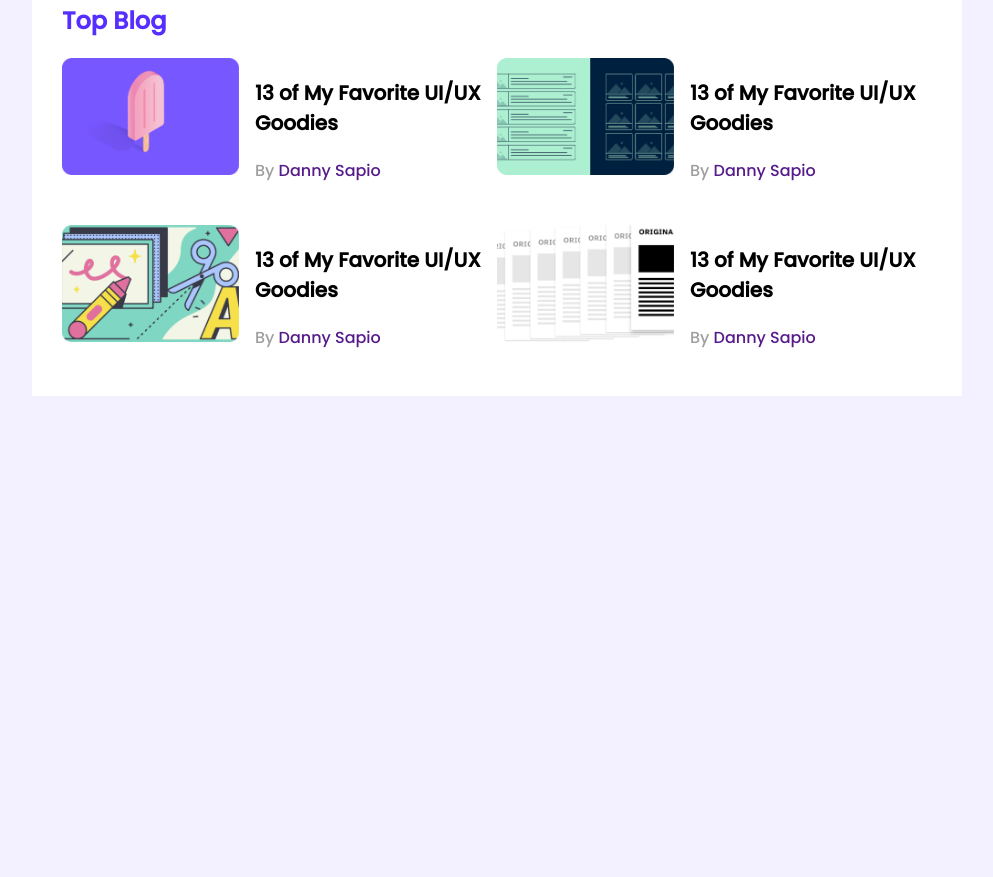
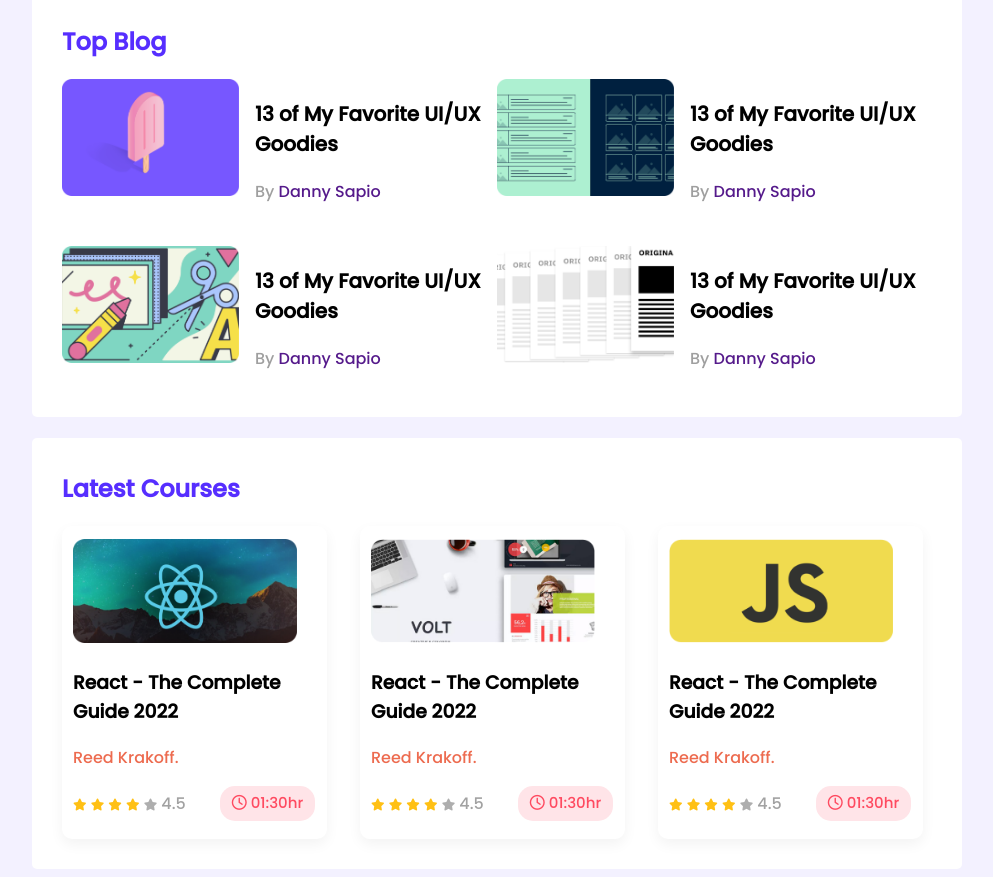
Before and after one commit to SaraAzmin/leader-board-css3, a plain HTML site: page index.html in a window 1280 px wide. Shown: the part 311-1188 px from the top of the page, without its empty margins (143-1136 px from the left). Before the commit the page ends 800 px from the top, so only its background shows below. Drawn offline with Linux system fonts and the light colour scheme.

Commit message:
latest courses added

```diff
--- a/index.html
+++ b/index.html
@@ -6,6 +6,7 @@
     <meta http-equiv="X-UA-Compatible" content="IE=edge">
     <meta name="viewport" content="width=device-width, initial-scale=1.0">
     <title>Leader Board</title>
+    <script src="https://kit.fontawesome.com/2435bd5bfb.js" crossorigin="anonymous"></script>
     <link rel="stylesheet" href="styles/style.css">
     <link rel="preconnect" href="https://fonts.googleapis.com">
     <link rel="preconnect" href="https://fonts.gstatic.com" crossorigin>
@@ -97,6 +98,92 @@
                 </div>
             </div>
         </section>
+
+        <!-- latest courses -->
+
+        <section class="container">
+            <h2 class="section-title">Latest Courses</h2>
+            <div class="courses">
+                <div class="course">
+                    <div class="course-banner">
+                        <img src="images/courses/course-1.png" alt="">
+
+                    </div>
+                    <div class="course-details">
+                        <h3 class="course-title">React - The Complete Guide 2022</h3>
+                        <p class="course-author">Reed Krakoff.</p>
+                        <div class="course-info">
+                            <div>
+                                <i class="fas fa-star filled"></i>
+                                <i class="fas fa-star filled"></i>
+                                <i class="fas fa-star filled"></i>
+                                <i class="fas fa-star filled"></i>
+                                <i class="fas fa-star empty"></i>
+                                <span>4.5</span>
+                            </div>
+                            <div class="course-duration">
+                                <i class="far fa-clock"></i>
+                                01:30hr
+
+                            </div>
+
+                        </div>
+                    </div>
+                </div>
+                <div class="course">
+                    <div class="course-banner">
+                        <img src="images/courses/course-2.png" alt="">
+
+                    </div>
+                    <div class="course-details">
+                        <h3 class="course-title">React - The Complete Guide 2022</h3>
+                        <p class="course-author">Reed Krakoff.</p>
+                        <div class="course-info">
+                            <div>
+                                <i class="fas fa-star filled"></i>
+                                <i class="fas fa-star filled"></i>
+                                <i class="fas fa-star filled"></i>
+                                <i class="fas fa-star filled"></i>
+                                <i class="fas fa-star empty"></i>
+                                <span>4.5</span>
+                            </div>
+                            <div class="course-duration">
+                                <i class="far fa-clock"></i>
+                                01:30hr
+                            </div>
+
+                        </div>
+                    </div>
+                </div>
+                <div class="course">
+                    <div class="course-banner">
+                        <img src="images/courses/course-3.png" alt="">
+
+                    </div>
+                    <div class="course-details">
+                        <h3 class="course-title">React - The Complete Guide 2022</h3>
+                        <p class="course-author">Reed Krakoff.</p>
+                        <div class="course-info">
+                            <div>
+                                <i class="fas fa-star filled"></i>
+                                <i class="fas fa-star filled"></i>
+                                <i class="fas fa-star filled"></i>
+                                <i class="fas fa-star filled"></i>
+                                <i class="fas fa-star empty"></i>
+                                <span>4.5</span>
+                            </div>
+                            <div class="course-duration">
+                                <i class="far fa-clock"></i>
+                                01:30hr
+
+                            </div>
+
+                        </div>
+                    </div>
+                </div>
+            </div>
+
+        </section>
     </main>
 </body>
 
--- a/styles/style.css
+++ b/styles/style.css
@@ -5,12 +5,15 @@ body{
 }
 main{
     display: flex;
-    justify-content: center;
+    align-items: center;
+    flex-direction: column;
 }
 .container{
     background-color: white;
     width: 870px;
     padding: 30px;
+    margin-top: 21px;
+    border-radius: 5px;
 }
 hr{
     border: 1px solid #D1D1D1;
@@ -77,3 +80,56 @@ height: 117px;
     font-size: 16px;
     color: 562EFF;
 }
+
+/* latest courses */
+
+.courses{
+    display: grid;
+    grid-template-columns: repeat(3, 1fr);
+    grid-column-gap: 24px;
+}
+.course{
+    width: 254px;
+    height: 300px;
+    box-shadow: 0px 5.34229px 13.3557px rgba(0, 0, 0, 0.05);
+    padding-top: 13px;
+    padding-left: 11px;
+    border-radius: 10px;
+}
+.course .course-banner img{
+    width: 224px;
+    height: 104px;
+}
+.course-info{
+    display: flex;
+    align-items: center;
+    justify-content: space-between;
+}
+.course-info span{
+
+color: #A2A2A2;
+}
+.course-author{
+    color: #ED6B4F;
+}
+.course-duration{
+    background-color: #FFE4E8;
+    border-radius: 15px;
+    color: #FF4A60;
+    font-size: 15px;
+    width: 95px;
+    height: 30px;
+    text-align: center;
+    padding-top: 5px;
+    margin-right: 12px;
+}
+.fa-star{
+    font-size: 12px;
+}
+.fa-star.filled{
+
+    color: #FFC014;
+}
+.fa-star.empty{
+    color: #AEAEAE;
+}
```
